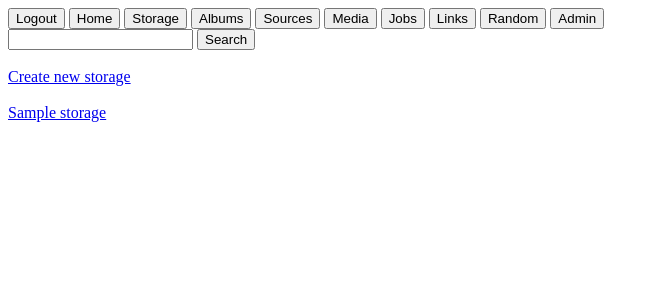
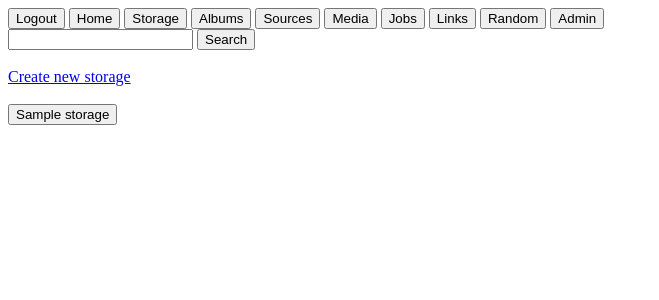
Before and after one commit to XBigTK13X/mediacrity, a Django app: page /media/storage/list in a window 1280 px wide. Shown: the top 300 px of the page, without its empty margins (0-659 px from the left). Run offline with Django 3.2, Linux system fonts and the light colour scheme; a user stored in the database is signed in; tables that the repository leaves empty hold one stand-in row (values such as "Sample post"); parts of the project's set-up code (start-up, migrations or seed data) failed here and were passed over.

Commit message:
Storage UX improvements

```diff
--- a/web/media/templates/media/storage_edit.html
+++ b/web/media/templates/media/storage_edit.html
@@ -15,17 +15,19 @@ Mediacrity thinks this storage is {% if storage.locked %} locked{% else %} unloc
 
 <br/>
 
+{% if storage.locked %}
   <form action="{% url 'media:storage_mount' storage_id=storage.id %}" method='POST'>
     {% csrf_token %}
     <input class="big-input" name="password" type="password" value=""><label for="password">Password</label>
     <br/>
     <input class="big-submit" type="submit" value="Mount">
   </form>
-<br/>
+{% else %}
   <form action="{% url 'media:storage_unmount' storage_id=storage.id %}" method='POST'>
     {% csrf_token %}
     <input class="big-submit" type="submit" value="Unmount">
   </form>
+{% endif %}
 
 {% if storage.contents %}
 </br>
--- a/web/media/templates/media/storage_list.html
+++ b/web/media/templates/media/storage_list.html
@@ -8,9 +8,7 @@
 
 {% if storages %}
   {% for storage in storages %}
-    <a href="{% url 'media:storage_edit' storage_id=storage.id %}">{{ storage.name }}</a>
-    <br/>
-    <br/>
+    <a href="{% url 'media:storage_edit' storage_id=storage.id %}"><button class="action-link">{{ storage.name }}</button></a>
   {% endfor %}
 {% else %}
   No storages found. How about adding one?
```
Lines whose indentation alone changed are shown as unchanged.
